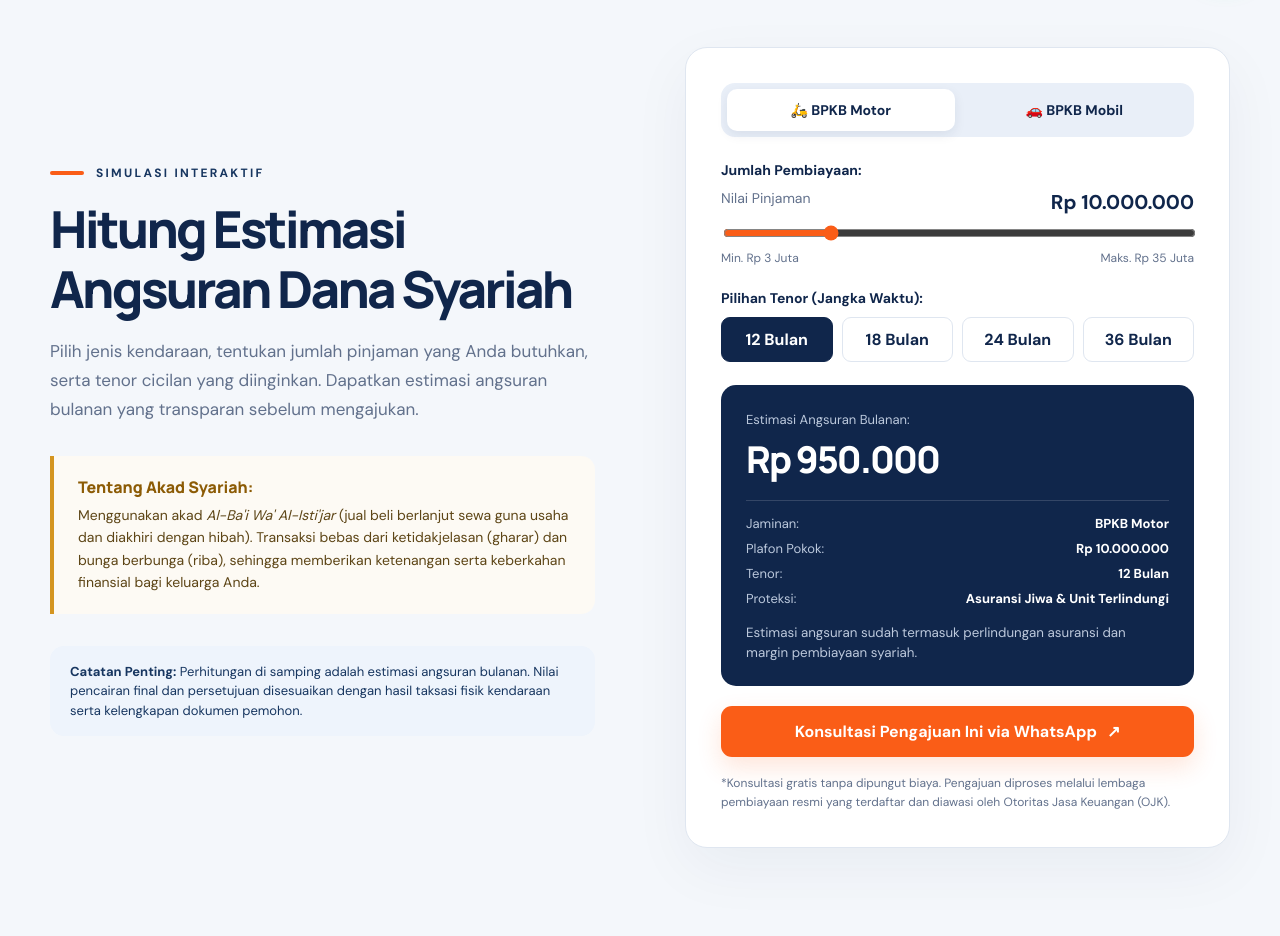
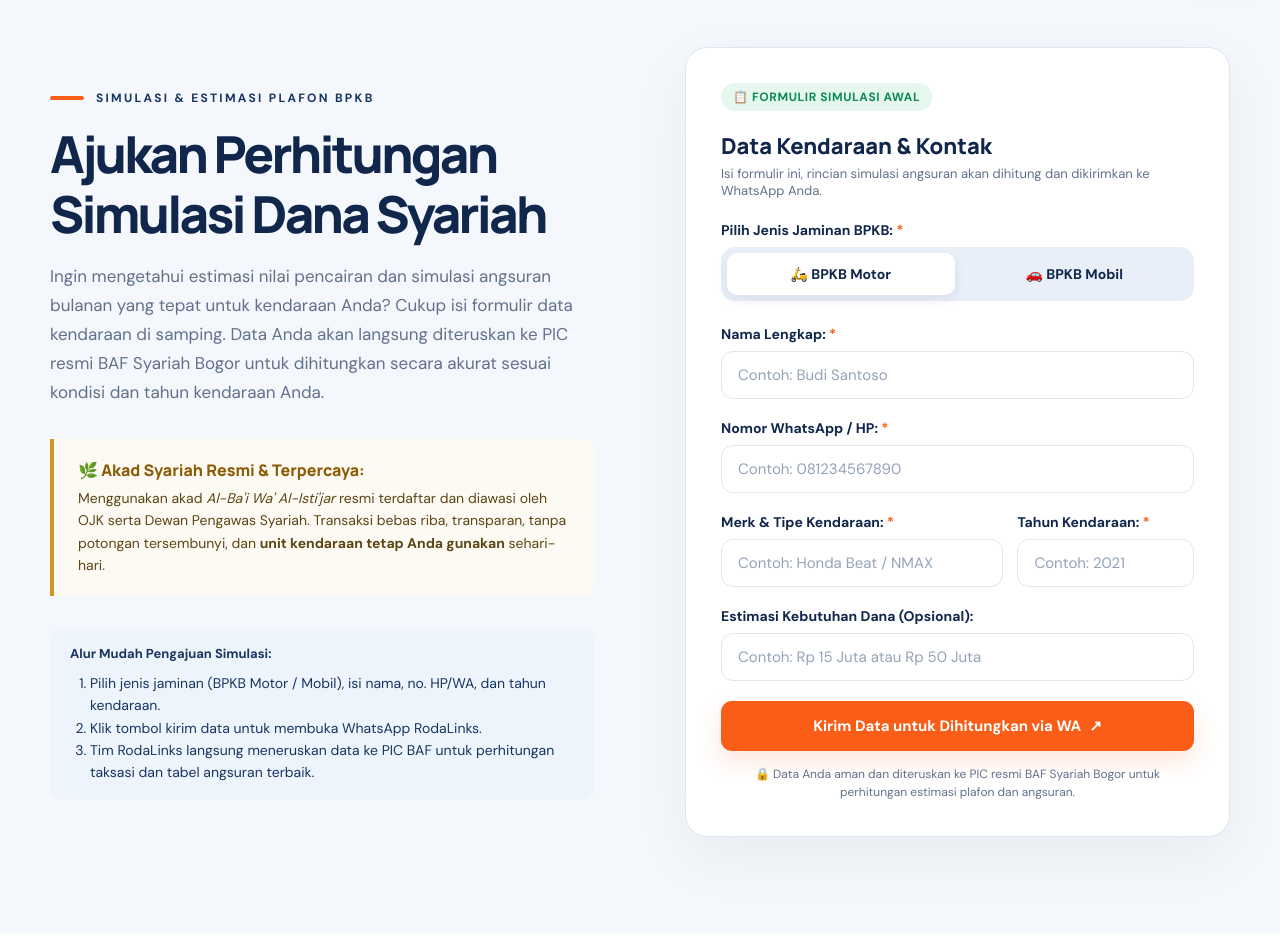
Before and after one commit to inesia/rodalink-site, a plain HTML site: page dana-syariah.html in a window 1280 px wide. Shown: the part 800-1736 px from the top of the page. Drawn offline with Linux system fonts and the light colour scheme.

Commit message:
feat(dana-syariah): ubah kalkulator simulasi menjadi formulir leads WhatsApp untuk PIC BAF

```diff
--- a/dana-syariah.html
+++ b/dana-syariah.html
@@ -113,7 +113,7 @@
         </p>
 
         <div class="hero-actions">
-          <a class="button" href="#simulasi">Hitung Simulasi Cicilan <span aria-hidden="true">↓</span></a>
+          <a class="button" href="#simulasi">Ajukan Simulasi BPKB <span aria-hidden="true">↓</span></a>
           <a class="text-link" href="https://wa.me/6285110539167?text=Halo%20RodaLinks%2C%20saya%20ingin%20konsultasi%20pengajuan%20BAF%20Dana%20Syariah%20Gadai%20BPKB%20di%20Bogor." target="_blank" rel="noopener noreferrer">
             Tanya Langsung via WhatsApp
           </a>
@@ -129,31 +129,45 @@
       </div>
     </section>
 
-    <!-- Interactive Simulation Calculator Section -->
+    <!-- Leads & Simulation Request Section -->
     <section class="sim-section" id="simulasi">
       <div class="container sim-grid" id="syariah-calculator">
         <div>
-          <div class="eyebrow">Simulasi Interaktif</div>
-          <h2 class="section-title">Hitung Estimasi Angsuran Dana Syariah</h2>
+          <div class="eyebrow">Simulasi &amp; Estimasi Plafon BPKB</div>
+          <h2 class="section-title">Ajukan Perhitungan Simulasi Dana Syariah</h2>
           <p class="section-lead">
-            Pilih jenis kendaraan, tentukan jumlah pinjaman yang Anda butuhkan, serta tenor cicilan yang diinginkan. Dapatkan estimasi angsuran bulanan yang transparan sebelum mengajukan.
+            Ingin mengetahui estimasi nilai pencairan dan simulasi angsuran bulanan yang tepat untuk kendaraan Anda? Cukup isi formulir data kendaraan di samping. Data Anda akan langsung diteruskan ke PIC resmi BAF Syariah Bogor untuk dihitungkan secara akurat sesuai kondisi dan tahun kendaraan Anda.
           </p>
 
           <div class="sharia-callout">
-            <h4>Tentang Akad Syariah:</h4>
+            <h4>🌿 Akad Syariah Resmi &amp; Terpercaya:</h4>
             <p>
-              Menggunakan akad <em>Al-Ba'i Wa' Al-Isti'jar</em> (jual beli berlanjut sewa guna usaha dan diakhiri dengan hibah). Transaksi bebas dari ketidakjelasan (gharar) dan bunga berbunga (riba), sehingga memberikan ketenangan serta keberkahan finansial bagi keluarga Anda.
+              Menggunakan akad <em>Al-Ba'i Wa' Al-Isti'jar</em> resmi terdaftar dan diawasi oleh OJK serta Dewan Pengawas Syariah. Transaksi bebas riba, transparan, tanpa potongan tersembunyi, dan <strong>unit kendaraan tetap Anda gunakan</strong> sehari-hari.
             </p>
           </div>
 
           <div class="highlight-box">
-            <strong>Catatan Penting:</strong> Perhitungan di samping adalah estimasi angsuran bulanan. Nilai pencairan final dan persetujuan disesuaikan dengan hasil taksasi fisik kendaraan serta kelengkapan dokumen pemohon.
+            <strong>Alur Mudah Pengajuan Simulasi:</strong>
+            <ol style="margin: 8px 0 0; padding-left: 20px; font-size: 14px; line-height: 1.6;">
+              <li>Pilih jenis jaminan (BPKB Motor / Mobil), isi nama, no. HP/WA, dan tahun kendaraan.</li>
+              <li>Klik tombol kirim data untuk membuka WhatsApp RodaLinks.</li>
+              <li>Tim RodaLinks langsung meneruskan data ke PIC BAF untuk perhitungan taksasi dan tabel angsuran terbaik.</li>
+            </ol>
           </div>
         </div>
 
-        <!-- Calculator Card -->
+        <!-- Leads Form Card -->
         <div class="sim-card">
+          <div style="margin-bottom: 22px;">
+            <span class="sharia-badge">📋 FORMULIR SIMULASI AWAL</span>
+            <h3 style="font: 800 22px Manrope; color: var(--navy); margin: 8px 0 4px;">Data Kendaraan &amp; Kontak</h3>
+            <p style="font-size: 13px; color: var(--muted); margin: 0;">Isi formulir ini, rincian simulasi angsuran akan dihitung dan dikirimkan ke WhatsApp Anda.</p>
+          </div>
+
+          <form id="syariah-lead-form">
             <!-- Vehicle Type Selector Tabs -->
+            <div class="field">
+              <label>Pilih Jenis Jaminan BPKB: <span style="color: var(--orange);">*</span></label>
               <div class="type-tabs" role="tablist">
                 <button type="button" class="type-tab active" id="tab-motor" role="tab" aria-selected="true">
                   🛵 BPKB Motor
@@ -162,67 +176,50 @@
                   🚗 BPKB Mobil
                 </button>
               </div>
+            </div>
 
-          <!-- Loan Amount Slider -->
+            <!-- Full Name -->
             <div class="field">
-            <label for="loan-amount-range">Jumlah Pembiayaan:</label>
-            <div class="field-row" style="margin-bottom: 8px;">
-              <span>Nilai Pinjaman</span>
-              <b id="loan-amount-display" style="font-size: 20px; color: var(--navy);">Rp 10.000.000</b>
+              <label for="lead-nama">Nama Lengkap: <span style="color: var(--orange);">*</span></label>
+              <input type="text" id="lead-nama" name="nama" placeholder="Contoh: Budi Santoso" required autocomplete="name">
             </div>
-            <input type="range" id="loan-amount-range" min="3000000" max="35000000" step="500000" value="10000000" aria-label="Slider jumlah pembiayaan">
-            <div class="field-row" style="font-size: 12px; margin-top: 4px;">
-              <span id="min-range-label">Min. Rp 3 Juta</span>
-              <span id="max-range-label">Maks. Rp 35 Juta</span>
+
+            <!-- WhatsApp Number -->
+            <div class="field">
+              <label for="lead-phone">Nomor WhatsApp / HP: <span style="color: var(--orange);">*</span></label>
+              <input type="tel" id="lead-phone" name="phone" placeholder="Contoh: 081234567890" required autocomplete="tel">
+            </div>
+
+            <!-- Vehicle Model / Brand & Year Grid -->
+            <div class="lead-grid-row">
+              <div class="field">
+                <label for="lead-tipe">Merk &amp; Tipe Kendaraan: <span style="color: var(--orange);">*</span></label>
+                <input type="text" id="lead-tipe" name="tipe" placeholder="Contoh: Honda Beat / NMAX" required>
+              </div>
+              <div class="field">
+                <label for="lead-tahun">Tahun Kendaraan: <span style="color: var(--orange);">*</span></label>
+                <input type="number" id="lead-tahun" name="tahun" min="2005" max="2026" placeholder="Contoh: 2021" required>
               </div>
             </div>
 
-          <!-- Tenor Selector -->
+            <!-- Loan Amount Needed (Optional) -->
             <div class="field">
-            <label>Pilihan Tenor (Jangka Waktu):</label>
-            <div class="tenors">
-              <button type="button" class="active" data-tenor="12">12 Bulan</button>
-              <button type="button" data-tenor="18">18 Bulan</button>
-              <button type="button" data-tenor="24">24 Bulan</button>
-              <button type="button" data-tenor="36">36 Bulan</button>
-            </div>
+              <label for="lead-dana">Estimasi Kebutuhan Dana (Opsional):</label>
+              <input type="text" id="lead-dana" name="dana" placeholder="Contoh: Rp 15 Juta atau Rp 50 Juta">
             </div>
 
-          <!-- Calculation Result Card -->
-          <div class="result">
-            <span>Estimasi Angsuran Bulanan:</span>
-            <strong id="monthly-installment">Rp 1.050.000</strong>
-
-            <div class="sim-details-list">
-              <div class="sim-details-row">
-                <span>Jaminan:</span>
-                <b id="result-vehicle-type">BPKB Motor</b>
-              </div>
-              <div class="sim-details-row">
-                <span>Plafon Pokok:</span>
-                <b id="result-loan-amount">Rp 10.000.000</b>
-              </div>
-              <div class="sim-details-row">
-                <span>Tenor:</span>
-                <b id="result-tenor">12 Bulan</b>
-              </div>
-              <div class="sim-details-row">
-                <span>Proteksi:</span>
-                <b>Asuransi Jiwa &amp; Unit Terlindungi</b>
-              </div>
+            <!-- Submit Button -->
+            <div style="margin-top: 18px;">
+              <button type="submit" id="apply-syariah-wa" class="button" style="width: 100%; box-sizing: border-box; text-align: center; border: none; cursor: pointer; display: flex; align-items: center; justify-content: center; gap: 8px; font-size: 15px; padding: 15px 20px;">
+                <span>Kirim Data untuk Dihitungkan via WA</span>
+                <span aria-hidden="true">↗</span>
+              </button>
             </div>
 
-            <small>Estimasi angsuran sudah termasuk perlindungan asuransi dan margin pembiayaan syariah.</small>
-          </div>
-
-          <div style="margin-top: 20px;">
-            <a id="apply-syariah-wa" class="button" style="width: 100%; box-sizing: border-box; text-align: center;" href="https://wa.me/6285110539167" target="_blank" rel="noopener noreferrer">
-              Konsultasi Pengajuan Ini via WhatsApp <span aria-hidden="true">↗</span>
-            </a>
-          </div>
-          <p class="disclaimer">
-            *Konsultasi gratis tanpa dipungut biaya. Pengajuan diproses melalui lembaga pembiayaan resmi yang terdaftar dan diawasi oleh Otoritas Jasa Keuangan (OJK).
+            <p class="disclaimer" style="margin-top: 14px; font-size: 12px; text-align: center; line-height: 1.5;">
+              🔒 Data Anda aman dan diteruskan ke PIC resmi BAF Syariah Bogor untuk perhitungan estimasi plafon dan angsuran.
             </p>
+          </form>
         </div>
       </div>
     </section>
--- a/script.js
+++ b/script.js
@@ -83,127 +83,86 @@ if (toggle && nav) {
   });
 }
 
-// Dana Syariah Calculator Functionality
-const syariahCalc = document.querySelector('#syariah-calculator');
-if (syariahCalc) {
-  const tabMotor = syariahCalc.querySelector('#tab-motor');
-  const tabMobil = syariahCalc.querySelector('#tab-mobil');
-  const rangeInput = syariahCalc.querySelector('#loan-amount-range');
-  const amountDisplay = syariahCalc.querySelector('#loan-amount-display');
-  const tenorButtons = syariahCalc.querySelectorAll('.tenors button');
-  const resultDisplay = syariahCalc.querySelector('#monthly-installment');
-  const resultLoanAmount = syariahCalc.querySelector('#result-loan-amount');
-  const resultTenor = syariahCalc.querySelector('#result-tenor');
-  const resultVehicleType = syariahCalc.querySelector('#result-vehicle-type');
-  const waButton = syariahCalc.querySelector('#apply-syariah-wa');
+// Dana Syariah Lead Generation Form (Forwarded directly to WhatsApp for PIC BAF calculation)
+const syariahForm = document.querySelector('#syariah-lead-form');
+if (syariahForm) {
+  const tabMotor = syariahForm.querySelector('#tab-motor');
+  const tabMobil = syariahForm.querySelector('#tab-mobil');
+  const inputNama = syariahForm.querySelector('#lead-nama');
+  const inputPhone = syariahForm.querySelector('#lead-phone');
+  const inputTipe = syariahForm.querySelector('#lead-tipe');
+  const inputTahun = syariahForm.querySelector('#lead-tahun');
+  const inputDana = syariahForm.querySelector('#lead-dana');
 
-  let currentType = 'motor'; // 'motor' | 'mobil'
-  let currentTenor = 12;
+  let selectedVehicle = 'BPKB Motor';
 
-  const config = {
-    motor: {
-      min: 3000000,
-      max: 35000000,
-      step: 500000,
-      default: 10000000,
-      annualRate: 0.14, // 14% p.a.
-      tenors: [12, 18, 24, 36],
-      typeName: 'BPKB Motor'
-    },
-    mobil: {
-      min: 20000000,
-      max: 300000000,
-      step: 5000000,
-      default: 75000000,
-      annualRate: 0.11, // 11% p.a.
-      tenors: [12, 24, 36, 48],
-      typeName: 'BPKB Mobil'
-    }
-  };
-
-  function formatRupiah(num) {
-    return 'Rp ' + Number(num).toLocaleString('id-ID');
-  }
-
-  function setVehicleType(type) {
-    currentType = type;
-    const cfg = config[type];
-
-    if (type === 'motor') {
+  if (tabMotor && tabMobil) {
+    tabMotor.addEventListener('click', () => {
       tabMotor.classList.add('active');
+      tabMotor.setAttribute('aria-selected', 'true');
       tabMobil.classList.remove('active');
-    } else {
-      tabMobil.classList.add('active');
-      tabMotor.classList.remove('active');
-    }
-
-    rangeInput.min = cfg.min;
-    rangeInput.max = cfg.max;
-    rangeInput.step = cfg.step;
-    rangeInput.value = cfg.default;
-
-    // Set tenor buttons according to vehicle
-    tenorButtons.forEach((btn, idx) => {
-      const t = cfg.tenors[idx];
-      if (t) {
-        btn.textContent = t + ' Bulan';
-        btn.dataset.tenor = t;
-        btn.style.display = 'block';
-      } else {
-        btn.style.display = 'none';
+      tabMobil.setAttribute('aria-selected', 'false');
+      selectedVehicle = 'BPKB Motor';
+      if (inputTipe && (!inputTipe.value || inputTipe.placeholder.includes('Avanza'))) {
+        inputTipe.placeholder = 'Contoh: Honda Beat / NMAX';
       }
     });
 
-    // Reset default active tenor
-    currentTenor = cfg.tenors[0];
-    tenorButtons.forEach((btn, idx) => {
-      btn.classList.toggle('active', idx === 0);
+    tabMobil.addEventListener('click', () => {
+      tabMobil.classList.add('active');
+      tabMobil.setAttribute('aria-selected', 'true');
+      tabMotor.classList.remove('active');
+      tabMotor.setAttribute('aria-selected', 'false');
+      selectedVehicle = 'BPKB Mobil';
+      if (inputTipe && (!inputTipe.value || inputTipe.placeholder.includes('Beat'))) {
+        inputTipe.placeholder = 'Contoh: Toyota Avanza / Honda Brio';
+      }
     });
-
-    calculate();
   }
 
-  function calculate() {
-    const loan = Number(rangeInput.value);
-    const cfg = config[currentType];
-    const years = currentTenor / 12;
-    const totalMargin = loan * (cfg.annualRate * years);
-    const totalPayment = loan + totalMargin;
-    const monthly = Math.round(totalPayment / currentTenor);
+  syariahForm.addEventListener('submit', (e) => {
+    e.preventDefault();
 
-    amountDisplay.textContent = formatRupiah(loan);
-    resultDisplay.textContent = formatRupiah(monthly);
-    if (resultLoanAmount) resultLoanAmount.textContent = formatRupiah(loan);
-    if (resultTenor) resultTenor.textContent = currentTenor + ' Bulan';
-    if (resultVehicleType) resultVehicleType.textContent = cfg.typeName;
+    const nama = inputNama ? inputNama.value.trim() : '';
+    const phone = inputPhone ? inputPhone.value.trim() : '';
+    const tipe = inputTipe ? inputTipe.value.trim() : '';
+    const tahun = inputTahun ? inputTahun.value.trim() : '';
+    const dana = inputDana ? inputDana.value.trim() : '';
 
-    // Update WhatsApp CTA link
-    if (waButton) {
-      const message = `Halo RodaLinks, saya ingin konsultasi BAF Dana Syariah Gadai ${cfg.typeName} di Bogor. Estimasi pinjaman: ${formatRupiah(loan)}, Tenor: ${currentTenor} bulan (Estimasi angsuran: ${formatRupiah(monthly)}/bln). Mohon info kelengkapan syarat dan prosesnya.`;
-      waButton.href = `https://wa.me/6285110539167?text=${encodeURIComponent(message)}`;
+    if (!nama) {
+      alert('Mohon isi nama lengkap Anda.');
+      inputNama?.focus();
+      return;
     }
-  }
+    if (!phone || phone.length < 8) {
+      alert('Mohon isi nomor WhatsApp yang valid.');
+      inputPhone?.focus();
+      return;
+    }
+    if (!tipe) {
+      alert('Mohon isi merk & tipe kendaraan.');
+      inputTipe?.focus();
+      return;
+    }
+    if (!tahun) {
+      alert('Mohon isi tahun kendaraan.');
+      inputTahun?.focus();
+      return;
+    }
 
-  if (tabMotor) {
-    tabMotor.addEventListener('click', () => setVehicleType('motor'));
-  }
-  if (tabMobil) {
-    tabMobil.addEventListener('click', () => setVehicleType('mobil'));
-  }
+    let msg = `Halo RodaLinks, saya ingin mengajukan perhitungan simulasi BAF Dana Syariah (Gadai BPKB):\n\n`;
+    msg += `👤 *Nama Lengkap:* ${nama}\n`;
+    msg += `📱 *No. HP/WA:* ${phone}\n`;
+    msg += `🛵/🚗 *Jenis Jaminan:* ${selectedVehicle} (${tipe})\n`;
+    msg += `📅 *Tahun Kendaraan:* ${tahun}\n`;
+    if (dana) {
+      msg += `💰 *Estimasi Kebutuhan Dana:* ${dana}\n`;
+    }
+    msg += `\nMohon bantu diteruskan ke PIC BAF Syariah Bogor untuk dihitung estimasi nilai pencairan dan simulasi angsurannya. Terima kasih!`;
 
-  rangeInput.addEventListener('input', calculate);
-
-  tenorButtons.forEach((btn) => {
-    btn.addEventListener('click', () => {
-      tenorButtons.forEach((b) => b.classList.remove('active'));
-      btn.classList.add('active');
-      currentTenor = Number(btn.dataset.tenor);
-      calculate();
-    });
+    const waUrl = `https://wa.me/6285110539167?text=${encodeURIComponent(msg)}`;
+    window.open(waUrl, '_blank');
   });
-
-  // Initial calculation
-  setVehicleType('motor');
 }
 
 // WhatsApp Smart Popup Widget Logic (Non-intrusive timing & session handling)
--- a/style.css
+++ b/style.css
@@ -382,14 +382,58 @@ section {
 }
 
 .field {
-  margin-bottom: 23px;
+  margin-bottom: 20px;
 }
 
 .field label {
   display: block;
   font-weight: 700;
   font-size: 14px;
-  margin-bottom: 10px;
+  margin-bottom: 8px;
+  color: var(--navy);
+}
+
+.field input[type=text],
+.field input[type=tel],
+.field input[type=number],
+.field select {
+  width: 100%;
+  padding: 13px 16px;
+  border: 1.5px solid var(--line);
+  border-radius: 12px;
+  font-size: 15px;
+  color: var(--navy);
+  background: #ffffff;
+  box-sizing: border-box;
+  font-family: inherit;
+  transition: border-color 0.2s ease, box-shadow 0.2s ease, background-color 0.2s ease;
+}
+
+.field input[type=text]:focus,
+.field input[type=tel]:focus,
+.field input[type=number]:focus,
+.field select:focus {
+  outline: none;
+  border-color: var(--orange);
+  background: #ffffff;
+  box-shadow: 0 0 0 4px rgba(250, 93, 23, 0.12);
+}
+
+.field input::placeholder {
+  color: #94a3b8;
+}
+
+.lead-grid-row {
+  display: grid;
+  grid-template-columns: 1.6fr 1fr;
+  gap: 14px;
+}
+
+@media (max-width: 540px) {
+  .lead-grid-row {
+    grid-template-columns: 1fr;
+    gap: 0;
+  }
 }
 
 .field input[type=range] {
```
Lines whose indentation alone changed are shown as unchanged.
